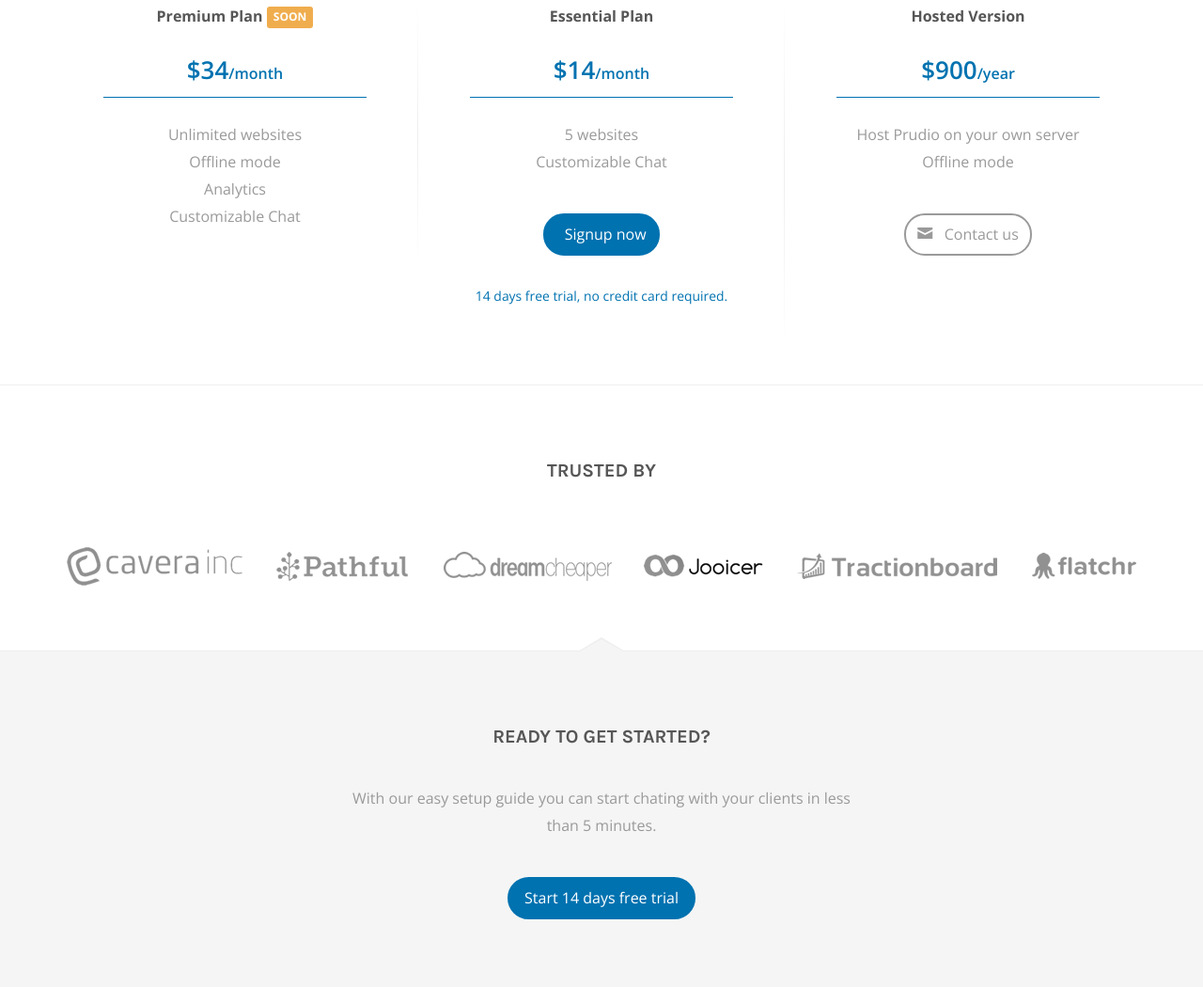
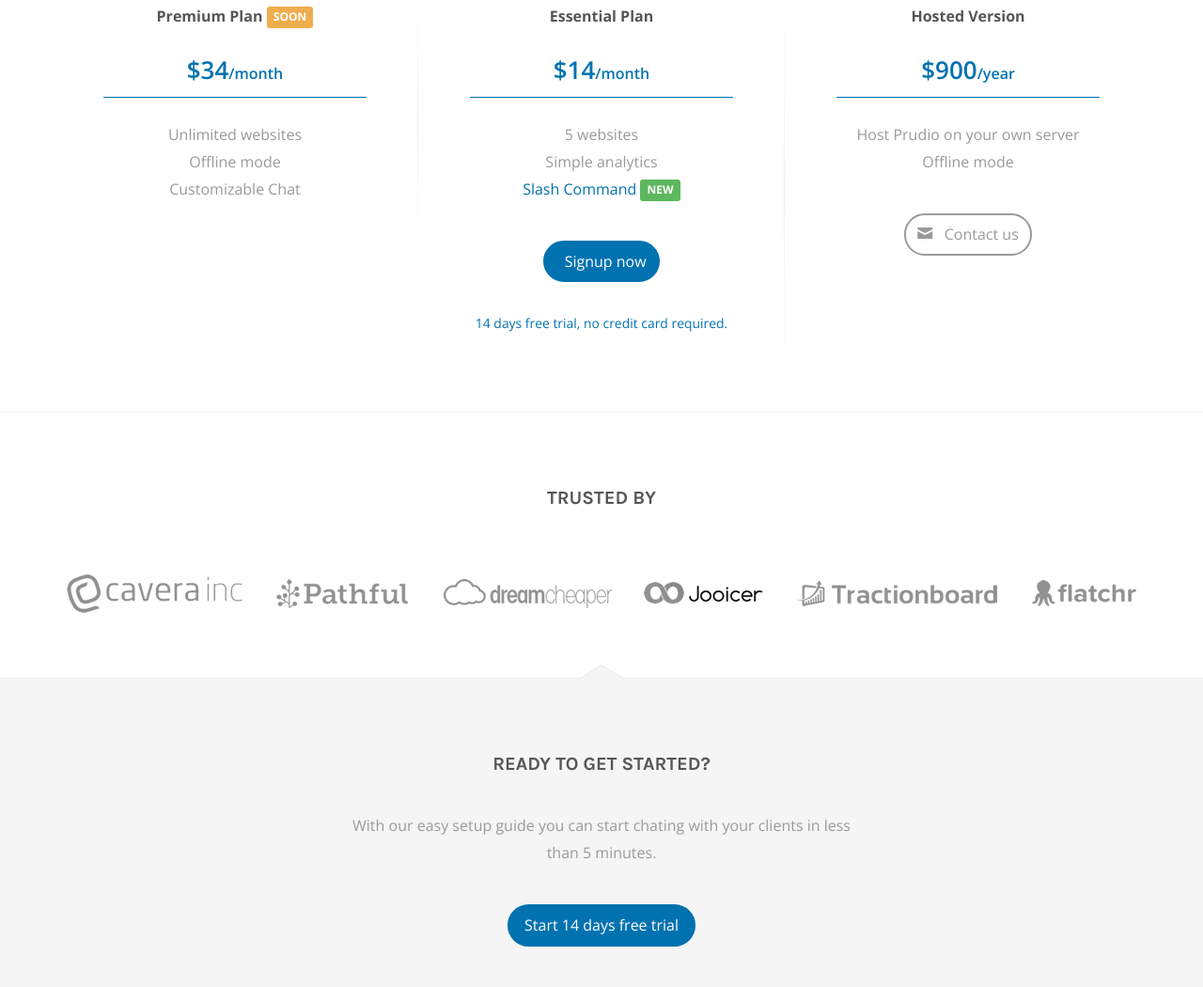
Before and after one commit to PrudioHQ/prudio-product-site, a website: page index.html in a window 1280 px wide. Shown: the part 2281-3331 px from the top of the page at 94% size. Drawn offline with nearby package versions, Linux system fonts and the light colour scheme; a script that the page names is missing.

Commit message:
Added info on the slash command

```diff
--- a/index.html
+++ b/index.html
@@ -194,7 +194,6 @@
                             <ul class="list-unstyled">
                               <li>Unlimited websites</li>
                               <li>Offline mode</li>
-                              <li>Analytics</li>
                               <li>Customizable Chat</li>
                             </ul>
                         </div>
@@ -213,7 +212,9 @@
                         <div class="pricing-item__summary">
                             <ul class="list-unstyled">
                               <li>5 websites</li>
-                              <li>Customizable Chat</li>
+                              <li>Simple analytics</li>
+                              <li><a href="http://docs.prudio.com/slash-command/" title="Slash Command Documentation">Slash Command</a> <span class="label label-success">NEW</span></li>
+
                             </ul>
                         </div>
                         <a href="https://app.prudio.com" class="btn   btn-primary">
@@ -400,7 +401,7 @@
     <div class="container">
         <div class="row">
             <div class="col-sm-6">
-                &copy; 2015 Prudio - All Rights Reserved. <a href="https://app.prudio.com/privacy-policy" target="_blank">Privacy Policy</a> | <a href="https://app.prudio.com/terms" target="_blank">Terms &amp; Conditions</a>
+                &copy; 2016 Prudio - All Rights Reserved. <a href="https://app.prudio.com/privacy-policy" target="_blank">Privacy Policy</a> | <a href="https://app.prudio.com/terms" target="_blank">Terms &amp; Conditions</a>
             </div>
             <div class="col-sm-6">
                 <div class="text-right">
@@ -421,7 +422,7 @@
 <script src="https://ajax.googleapis.com/ajax/libs/jquery/1.11.2/jquery.min.js"></script>
 <script src="js/application.min.js"></script>
 
-<!-- THIS IS PRUD.IO -->
+<!-- THIS IS PRUDIO -->
 <script src="https://widget.prudio.com/client.js?appid=1e747f57-541a-4aad-aa8a-bd119d337cbb" async></script>
 <script>
 
@@ -430,11 +431,11 @@
 // check docs.prudio.com
 
 window._PrudioSettings = {
-    title: 'Prudio'
+  title: 'Prudio'
 };
 
 </script>
-<!-- PRUD.IO END -->
+<!-- PRUDIO END -->
 
 <!-- Analytics -->
 <script type="text/javascript">
@@ -444,9 +445,9 @@ _gaq.push(['_setAccount', 'UA-57334502-1']);
 _gaq.push(['_trackPageview']);
 
 (function() {
-    var ga = document.createElement('script'); ga.type = 'text/javascript'; ga.async = true;
-    ga.src = ('https:' == document.location.protocol ? 'https://ssl' : 'http://www') + '.google-analytics.com/ga.js';
-    var s = document.getElementsByTagName('script')[0]; s.parentNode.insertBefore(ga, s);
+  var ga = document.createElement('script'); ga.type = 'text/javascript'; ga.async = true;
+  ga.src = ('https:' == document.location.protocol ? 'https://ssl' : 'http://www') + '.google-analytics.com/ga.js';
+  var s = document.getElementsByTagName('script')[0]; s.parentNode.insertBefore(ga, s);
 })();
 
 </script>
```
